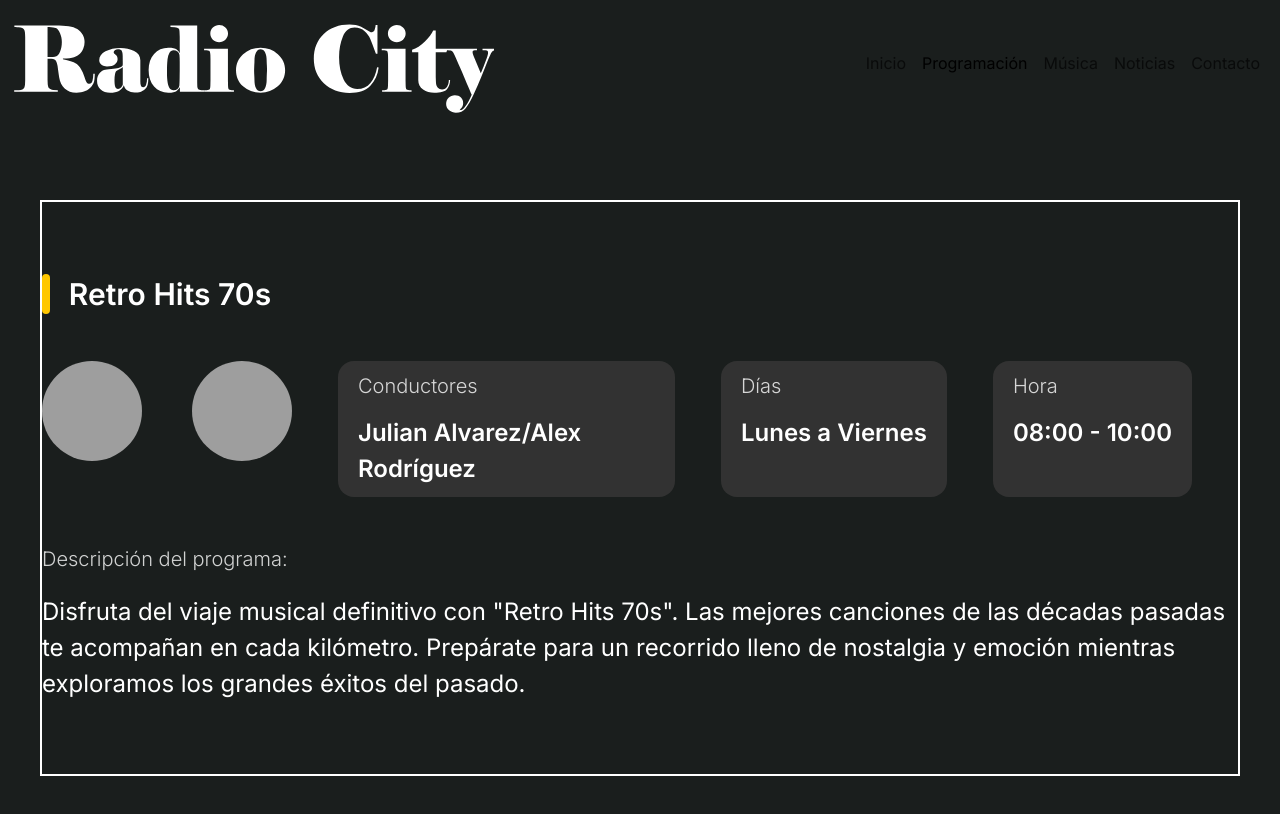
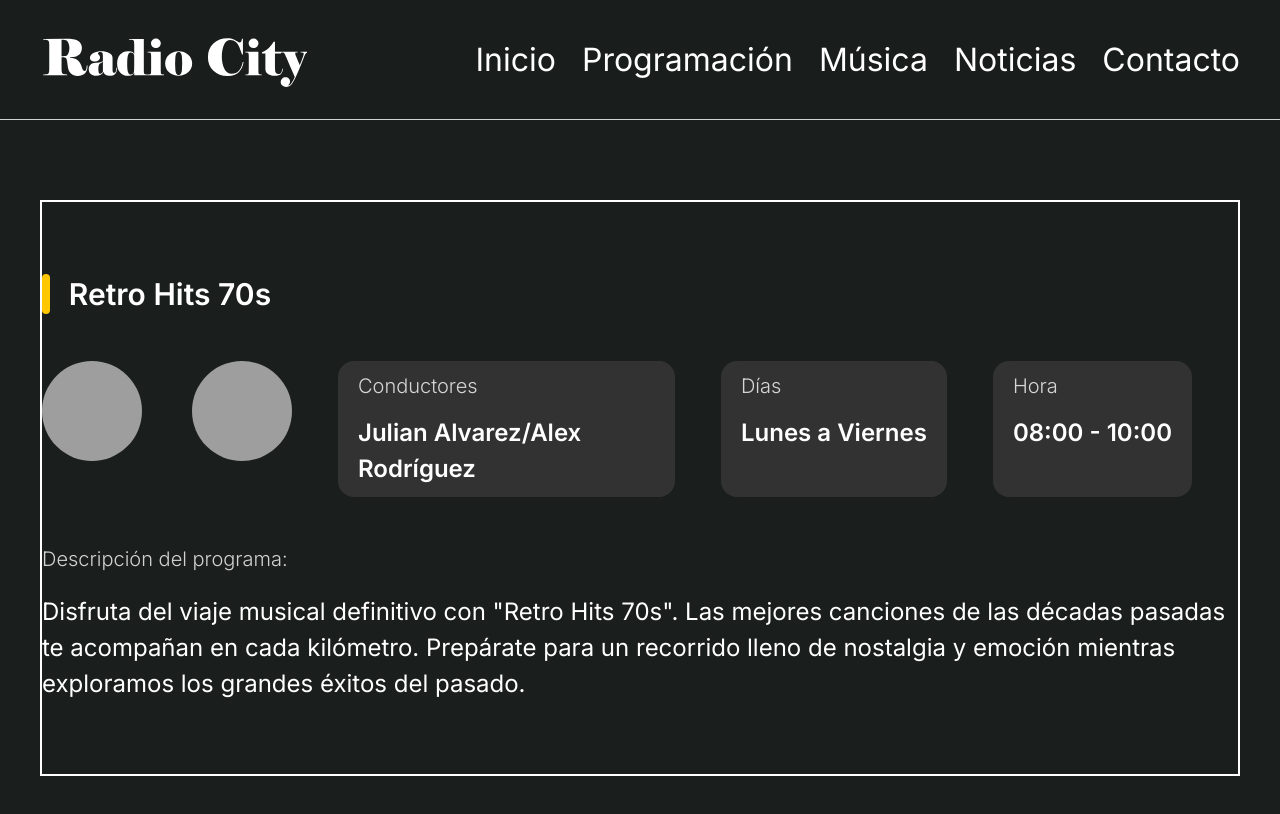
Before and after one commit to ANGELLH2000/RadioCity_Web, a website: page pages/programacion.html in a window 1280 px wide. Shown: the top 814 px of the page. Drawn offline with nearby package versions, Linux system fonts and the light colour scheme; grey boxes are pictures that could not be loaded.

Commit message:
Implementando Sass Part4

```diff
--- a/pages/programacion.html
+++ b/pages/programacion.html
@@ -6,22 +6,22 @@
     <title>Radio City - Programación</title>
     <link rel="icon" type="image/x-icon" href="../assets/logo/favicon.svg">
     <link href="https://cdn.jsdelivr.net/npm/bootstrap@5.3.3/dist/css/bootstrap.min.css" rel="stylesheet" integrity="sha384-QWTKZyjpPEjISv5WaRU9OFeRpok6YctnYmDr5pNlyT2bRjXh0JMhjY6hW+ALEwIH" crossorigin="anonymous">
-    <link rel="stylesheet" href="../css/styles.css">
     <link rel="preconnect" href="https://fonts.googleapis.com">
     <link rel="preconnect" href="https://fonts.gstatic.com" crossorigin>
+    <link rel="stylesheet" href="../css/styles.css">
     <link href="https://fonts.googleapis.com/css2?family=Inter:wght@100..900&display=swap" rel="stylesheet">
 </head>
 <body>
     <header>
-        <nav class="navbar fixed-top navbar-expand-lg css">
+        <nav class="navbar fixed-top navbar-expand-lg " >
             <div class="container-fluid">
                 <a class="navbar-brand" href="../index.html">
-                    <img src="../assets/logo/Logo2.svg" alt="Logo RadioCity">
+                    <img src="../assets/logo/Logo2.svg" alt="Logo RadioCity"  class="d-inline-block align-text-top">
                 </a>
                 <button class="navbar-toggler" type="button" data-bs-toggle="collapse" data-bs-target="#menu" aria-controls="navbarNav" aria-expanded="false" aria-label="Toggle navigation">
-                    <span class="ic--outline-menu"></span>
+                    <span class="navbar-toggler-icon"></span>
                 </button>
-                <div class="collapse navbar-collapse justify-content-end fondoNav" id="menu">
+                <div class="collapse navbar-collapse justify-content-end" id="menu">
                     <ul class="navbar-nav">
                         <li class="nav-item">
                             <a class="nav-link " aria-current="page" href="../index.html">Inicio</a>
@@ -281,8 +281,5 @@
             </div>
         </div>
     </footer>
-    <script src="https://cdn.jsdelivr.net/npm/bootstrap@5.3.3/dist/js/bootstrap.bundle.min.js" integrity="sha384-YvpcrYf0tY3lHB60NNkmXc5s9fDVZLESaAA55NDzOxhy9GkcIdslK1eN7N6jIeHz" crossorigin="anonymous"></script>
-    <script src="https://cdn.jsdelivr.net/npm/@popperjs/core@2.11.8/dist/umd/popper.min.js" integrity="sha384-I7E8VVD/ismYTF4hNIPjVp/Zjvgyol6VFvRkX/vR+Vc4jQkC+hVqc2pM8ODewa9r" crossorigin="anonymous"></script>
-    <script src="https://cdn.jsdelivr.net/npm/bootstrap@5.3.3/dist/js/bootstrap.min.js" integrity="sha384-0pUGZvbkm6XF6gxjEnlmuGrJXVbNuzT9qBBavbLwCsOGabYfZo0T0to5eqruptLy" crossorigin="anonymous"></script>
-</body>
+    <script src="https://cdn.jsdelivr.net/npm/bootstrap@5.3.3/dist/js/bootstrap.bundle.min.js" integrity="sha384-YvpcrYf0tY3lHB60NNkmXc5s9fDVZLESaAA55NDzOxhy9GkcIdslK1eN7N6jIeHz" crossorigin="anonymous"></script></body>
 </html>
--- a/scss/base/_colors.scss
+++ b/scss/base/_colors.scss
@@ -11,3 +11,4 @@ $amarillo-fondo:rgba(255, 200, 0, 0.200);
 $gris2-fondo:rgba(201, 201, 201, 0.200);
 $gris3:#474747;
 $footer:#333333;
+$fondo_nav:rgba(26, 30, 29, 0.800);
--- /dev/null
+++ b/scss/components/_header.scss
@@ -0,0 +1,30 @@
+
+header{
+    nav{
+        background:$fondo_nav;
+        min-height: 5.625rem;
+        max-height: 7.5rem;
+        border-bottom: 1px solid $blanco2;
+    }
+    .navbar-brand{
+        display: flex;
+        flex-direction: column;
+        justify-content: center;
+        height: 120px;
+    }
+    .navbar-brand img{
+        padding-left: 30px;
+        height: 50%;
+    }
+    .navbar-nav{
+        padding-right: 20px;
+        gap: 10px;
+        .nav-item a.active{
+            @include style_texto($blanco,2rem,2,1);
+        }
+    }
+    .nav-link{
+        @include style_texto($blanco,2rem,2,1);
+    }
+
+}
--- a/scss/pages/_index.scss
+++ b/scss/pages/_index.scss
@@ -1,5 +1,6 @@
 .video{
     width: 100%;
+    //height: 100vh;;
     height: 43.75rem;
     grid-column: 1/-1;
     grid-row: 1/2;
--- a/scss/styles.scss
+++ b/scss/styles.scss
@@ -4,6 +4,7 @@
 
 @import "utils/mixmin-grid";
 @import "utils/mixmin_typography";
+@import "components/header";
 @import "components/card_basic";
 @import "components/card_programacion";
 @import "components/footer";
```
Also changed, not shown: index.html (+6 -8 lines), pages/contacto.html (+5 -8 lines), pages/musica.html (+5 -8 lines), pages/noticias.html (+5 -8 lines), css/styles.css.
